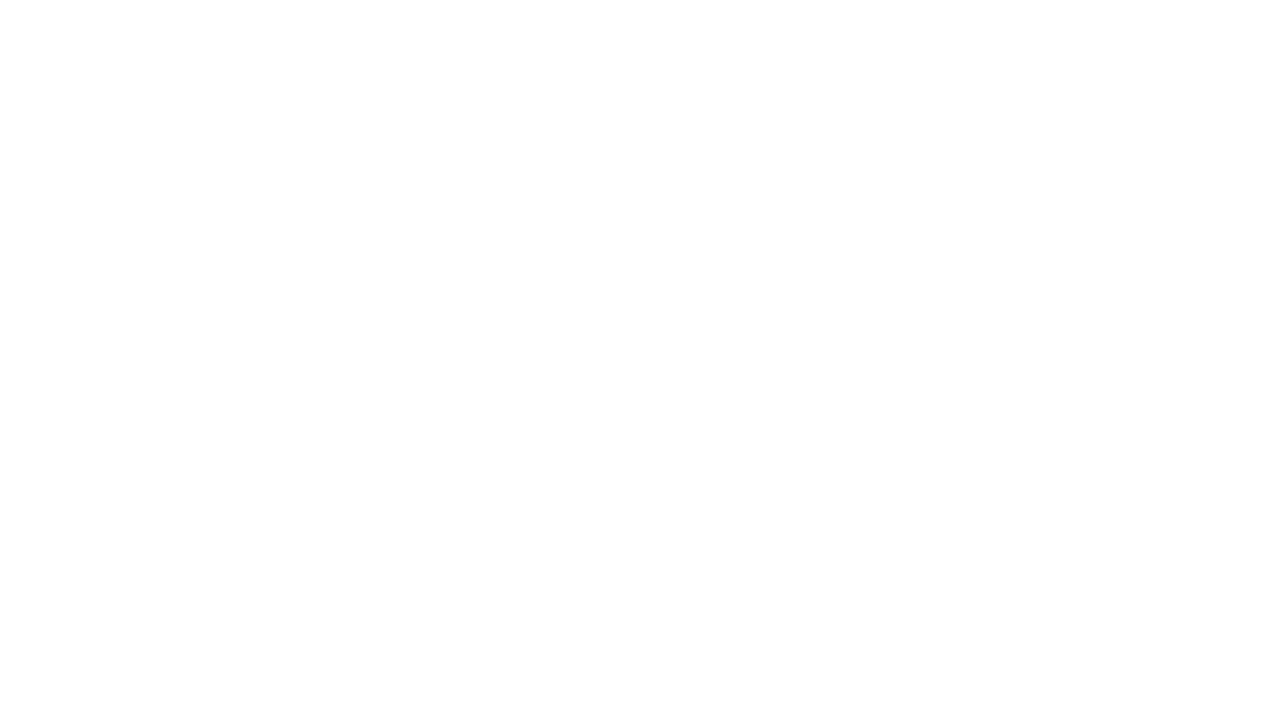
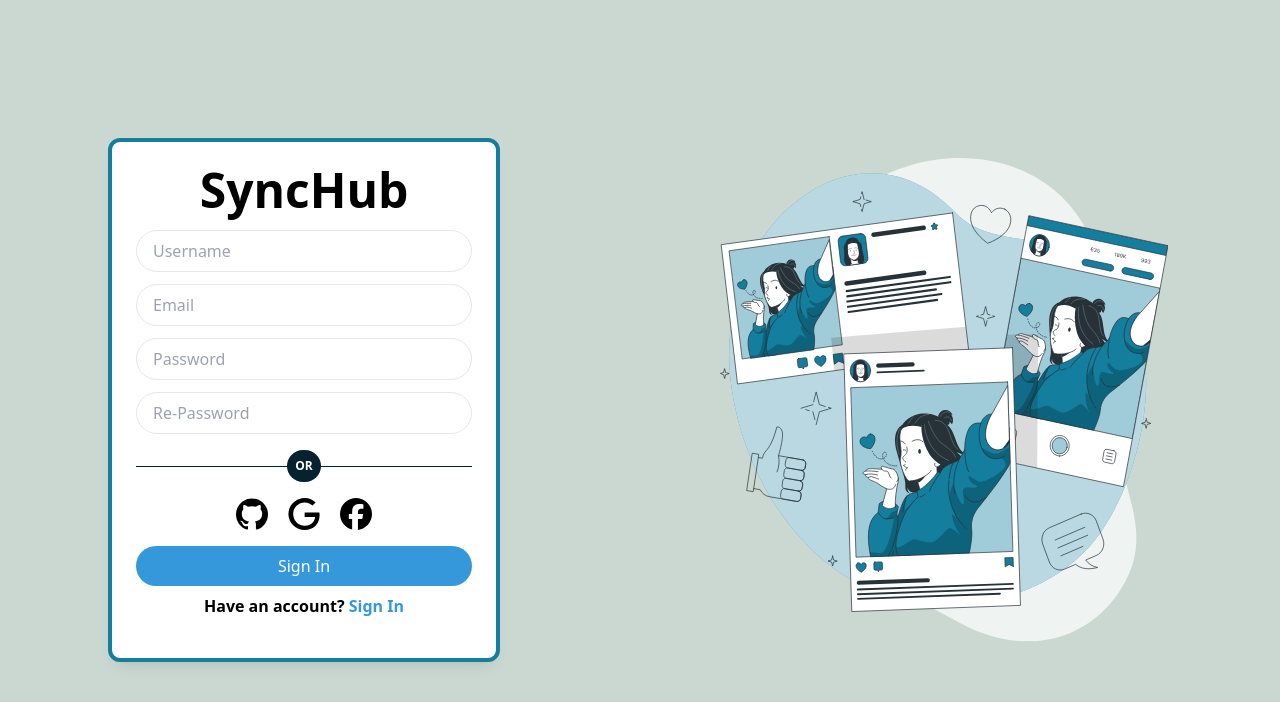
Before and after one commit to SynchronizesTeams/SyncHub, a Nuxt app: page /auth/register in a window 1280 px wide. Shown: the top 702 px of the page. Built offline with nearby package versions, Linux system fonts and the light colour scheme.

Commit message:
Fix som code in login.vue, adding register.vue page, adding color variable in tailwind.config

```diff
--- /dev/null
+++ b/assets/css/main.css
@@ -0,0 +1,3 @@
+/* @tailwind base;
+@tailwind components;
+@tailwind utilities; */
--- a/nuxt.config.ts
+++ b/nuxt.config.ts
@@ -2,5 +2,12 @@
 export default defineNuxtConfig({
   compatibilityDate: '2024-04-03',
   devtools: { enabled: true },
+  css: ['~/assets/css/main.css'],
+
+  postcss: {
+  plugins: {
+    tailwindcss: {},
+    autoprefixer: {},
+  },},
   modules: ['@nuxtjs/tailwindcss', '@nuxt/icon']
 })
--- a/package.json
+++ b/package.json
@@ -15,5 +15,8 @@
     "nuxt": "^3.14.159",
     "vue": "latest",
     "vue-router": "latest"
+  },
+  "devDependencies": {
+    "@iconify-json/simple-icons": "^1.2.12"
   }
 }
--- a/pages/auth/login.vue
+++ b/pages/auth/login.vue
@@ -1,70 +1,114 @@
 <template>
-  <div class="min-h-screen flex items-center justify-around bg-[#CBD8D1] ">
-    <div class="w-full max-w-sm p-6 bg-[#FFFFFF] shadow-lg rounded-lg outline outline-4 outline-[#137E9E]">
-      <h1 class="text-3xl font-bold text-center mb-4">SyncHub</h1>
+  <div class="min-h-screen flex items-center justify-around bg-[#CBD8D1]">
+    <div
+      class="w-full max-w-sm p-6 bg-white shadow-lg rounded-lg outline outline-4 outline-[#137E9E]"
+    >
+      <h1 class="text-5xl font-bold text-center mb-4">SyncHub</h1>
       <div class="space-y-4">
+        <!-- <button
+          class="relative flex items-center w-full bg-[#FFFBFB] text-black py-2 rounded-full border"
+        >
+          <Icon
+            name="fluent:document-pdf-20-filled"
+            style="color: black"
+            size="2rem"
+            class="absolute left-2"
+          />
+
+          <span class="mx-auto text-secondary/50"> Continue Using PDF </span>
+        </button> -->
         <button
-          class="relative flex items-center w-full bg-[#FFFBFB] text-black py-2 rounded-3xl"
+          class="relative flex items-center w-full bg-[#FFFBFB] text-black py-2 rounded-full border"
         >
-          <span class="absolute left-4">
-            <Icon name="uil:github" style="color: black" />
-          </span>
-          <span class="mx-auto">Continue Using GitHub</span>
+          <Icon
+            name="simple-icons:github"
+            style="color: black"
+            size="2rem"
+            class="absolute left-2"
+          />
+
+          <span class="mx-auto text-secondary/50"> Continue Using GitHub </span>
         </button>
         <button
-          class="relative flex items-center w-full bg-[#FFFBFB] text-black py-2 rounded-3xl"
+          class="relative flex items-center w-full bg-[#FFFBFB] text-black py-2 rounded-full border"
         >
-          <span class="absolute left-4">
-            <Icon name="uil:google" style="color: black" />
-          </span>
-          <span class="mx-auto">Continue Using Google</span>
+          <Icon
+            name="simple-icons:google"
+            style="color: black"
+            size="2rem"
+            class="absolute left-2"
+          />
+
+          <span class="mx-auto text-secondary/50"> Continue Using Google </span>
         </button>
         <button
-          class="relative flex items-center w-full bg-[#FFFBFB] text-black py-2 rounded-3xl"
+          class="relative flex items-center w-full bg-[#FFFBFB] text-black py-2 rounded-full border"
         >
-          <span class="absolute left-4">
-            <Icon name="uil:facebook" style="color: black" />
+          <Icon
+            name="simple-icons:facebook"
+            style="color: black"
+            size="2rem"
+            class="absolute left-2"
+          />
+
+          <span class="mx-auto text-secondary/50">
+            Continue Using Facebook
           </span>
-          <span class="mx-auto">Continue Using Facebook</span>
         </button>
       </div>
       <div class="flex items-center justify-center my-4">
-        <hr class="w-1/4 border-t border-[#05232E]" />
-        <span class="px-2 text-sm bg-[#05232E] text-white rounded-full p-2">OR</span>
-        <hr class="w-1/4 border-t border-[#05232E]" />
+        <hr class="w-2/4 border-[#05232E]" />
+        <span
+          class="px-2 text-xs font-bold bg-[#05232E] text-white rounded-full p-2"
+        >
+          OR
+        </span>
+        <hr class="w-2/4 border-[#05232E]" />
       </div>
       <form>
         <div class="mb-4">
           <input
             type="text"
             placeholder="Email or Username"
-            class="w-full p-2 border border-gray-300 rounded-3xl "
+            class="w-full p-2 border rounded-full px-4 transition-all duration-150"
           />
         </div>
         <div class="mb-4">
           <input
             type="password"
             placeholder="Password"
-            class="w-full p-2 border border-gray-300 rounded-3xl "
+            class="w-full p-2 border rounded-full px-4"
           />
         </div>
-        <div class="flex justify-between text-sm mb-4">
-          <a href="#" class="text-[#137E9E] hover:underline">Forgot Password?</a>
-          <a href="#" class="text-[#137E9E] hover:underline">Sign Up</a>
+        <div class="flex justify-between flex-col text-base mb-4">
+          <NuxtLink
+            to=""
+            class="text-primary font-bold hover:underline cursor-pointer "
+          >
+            Forgot Password?
+          </NuxtLink>
+          <span class="font-bold">
+            Don't have an account?
+            <NuxtLink
+              to="./register"
+              class="text-primary font-bold hover:underline"
+            >
+              Sign Up
+            </NuxtLink>
+          </span>
         </div>
         <button
           type="submit"
-          class="w-full bg-[#137E9E] text-white py-2  hover:bg-[#137E9E] rounded-3xl"
+          class="w-full bg-primary text-white p-2 rounded-3xl transition-colors duration-150 hover:bg-primary/90"
         >
           Sign In
         </button>
       </form>
     </div>
-    <div class=" w-[640px]">
+    <div class="w-[28rem]">
       <img src="/images/icon.svg" alt="Illustration" class="" />
     </div>
   </div>
 </template>
 
-<script setup>
-</script>
+<script setup></script>
--- a/pages/auth/register.vue
+++ b/pages/auth/register.vue
@@ -1,13 +1,104 @@
 <template>
-  <div>
-
+  <div class="min-h-screen flex items-center justify-around bg-[#CBD8D1]">
+    <div
+      class="w-full max-w-sm p-6 bg-white shadow-lg rounded-lg outline outline-4 outline-[#137E9E]"
+    >
+      <h1 class="text-5xl font-bold text-center mb-4">SyncHub</h1>
+      <form>
+        <div class="mb-3">
+          <input
+            type="text"
+            name="Username"
+            placeholder="Username"
+            id="Username"
+            class="w-full p-2 border rounded-full px-4"
+          />
+        </div>
+        <div class="mb-3">
+          <input
+            type="email"
+            name="Email"
+            placeholder="Email"
+            id="Email"
+            class="w-full p-2 border rounded-full px-4"
+          />
+        </div>
+        <div class="mb-3">
+          <input
+            type="password"
+            name="Password"
+            placeholder="Password"
+            id="Password"
+            class="w-full p-2 border rounded-full px-4"
+          />
+        </div>
+        <div class="mb-3">
+          <input
+            type="password"
+            name="RePassword"
+            placeholder="Re-Password"
+            id="RePassword"
+            class="w-full p-2 border rounded-full px-4"
+          />
+        </div>
+        <div class="flex items-center justify-center my-4">
+          <hr class="w-2/4 border-[#05232E]" />
+          <span
+            class="px-2 text-xs font-bold bg-[#05232E] text-white rounded-full p-2"
+          >
+            OR
+          </span>
+          <hr class="w-2/4 border-[#05232E]" />
+        </div>
+        <div class="flex justify-center gap-5 pb-4">
+          <button class="">
+            <Icon
+              name="simple-icons:github"
+              style="color: black"
+              size="2rem"
+              class=""
+            />
+          </button>
+          <button class="">
+            <Icon
+              name="simple-icons:google"
+              style="color: black"
+              size="2rem"
+              class=""
+            />
+          </button>
+          <button class="">
+            <Icon
+              name="simple-icons:facebook"
+              style="color: black"
+              size="2rem"
+              class=""
+            />
+          </button>
+        </div>
+        <button
+          type="submit"
+          class="w-full bg-primary text-white p-2 rounded-3xl transition-colors duration-150 hover:bg-primary/90"
+        >
+          Sign In
+        </button>
+        <div class="flex text-base justify-center pt-2 mb-4">
+          <span class="font-bold">
+            Have an account?
+            <NuxtLink
+              to="./login"
+              class="text-primary font-bold hover:underline"
+            >
+              Sign In
+            </NuxtLink>
+          </span>
+        </div>
+      </form>
+    </div>
+    <div class="w-[28rem]">
+      <img src="/images/icon.svg" alt="Illustration" class="" />
+    </div>
   </div>
 </template>
 
-<script lang="ts" setup>
-
-</script>
-
-<style>
-
-</style>
+<script setup></script>
--- a/pages/index.vue
+++ b/pages/index.vue
@@ -1,5 +1,5 @@
 <template>
-  <div class=" ">
+  <div class="">
 
   </div>
 </template>
--- /dev/null
+++ b/tailwind.config.ts
@@ -0,0 +1,21 @@
+/** @type {import('tailwindcss').Config} */
+module.exports = {
+    content: [
+      "./components/**/*.{js,vue,ts}",
+      "./layouts/**/*.vue",
+      "./pages/**/*.vue",
+      "./plugins/**/*.{js,ts}",
+      "./app.vue",
+      "./error.vue",
+    ],
+    theme: {
+      extend: {
+        colors: {
+            'primary': '#3498db',
+            'secondary': '#05232e',
+            'tertiary': '#cbd8d1',
+        },
+      },
+    },
+    plugins: [],
+  }
```
Also changed, not shown: 1 other file (tests, documents, lock files or other folders).
